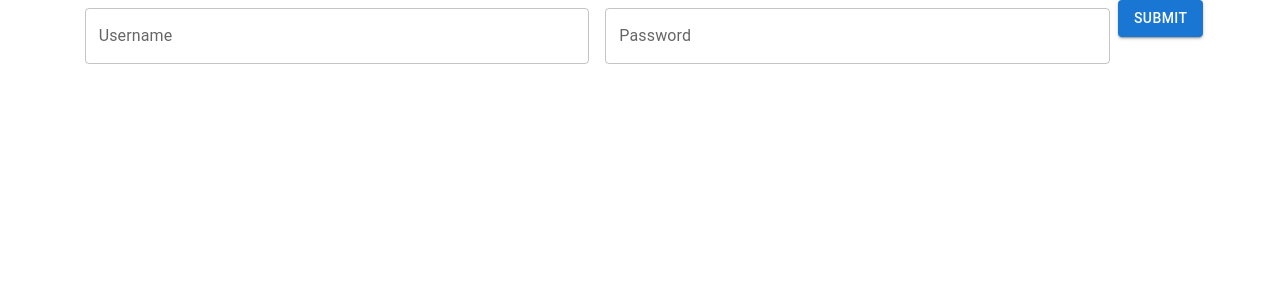
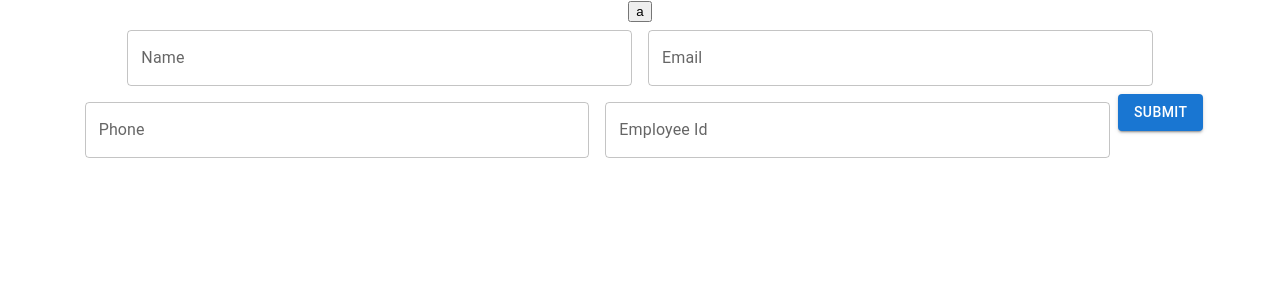
Before and after one commit to tejasrana1/attendence_tracker, a React (Create React App) app: page / in a window 1280 px wide. Shown: the top 300 px of the page. Built offline with nearby package versions, Linux system fonts and the light colour scheme.

Commit message:
second commit

```diff
--- a/src/App.js
+++ b/src/App.js
@@ -1,11 +1,11 @@
-import logo from './logo.svg';
+import React from 'react';
 import './App.css';
 import Login from './components/Login';
-
+import Register from './components/Register';
 function App() {
   return (
     <div className="App">
-      <Login />
+      <Register />
     </div>
   );
 }
--- a/src/components/Register.jsx
+++ b/src/components/Register.jsx
@@ -1,8 +1,168 @@
-import React from 'react'
+import React, { useEffect, useState } from 'react'
+import { TextField,Box,Button } from '@mui/material'
+import { passwordReGex, usernameReGex } from './reGex'
+import { login,selectUser } from '../store/userSlice'
+import { useDispatch, useSelector } from 'react-redux'
+
 
 const Register = () => {
+    const userData = useSelector(selectUser)
+    const dispatch = useDispatch()
+    const [user,setUser] = useState({
+        name: "",
+        email: "",
+        eid: "",
+        phone: ""
+    })
+    const [err,setErr] = useState({
+        name: false,
+        email: false,
+        eid: false,
+        phone: false
+    })
+    const [msg,setMsg] = useState({
+        name: "",
+        email: "",
+        eid: "",
+        phone: ""
+    })
+    function handleSubmit(e){
+        e.preventDefault()
+       alert("hi")
+       console.log(user);
+       dispatch(login({user}))
+    }
+    const handleChange = (e)=>{
+        const {name,value} = e.target;
+        setUser(prev=>{
+            return{
+                ...prev,
+                [name]: value
+            }
+        })
+    }
+    const validate = (e)=>{
+        if(e.target.name === "password"){
+        if(!passwordReGex.test(user.password)){
+            setErr(prev=>{
+                return{
+                    ...prev,
+                    password: true
+                }
+            })
+            setMsg(prev=>{
+                return{
+                    ...prev,
+                    password: "Password Validation Failed"
+                }
+            })
+        }
+        else{
+            setErr(prev=>{
+                return{
+                    ...prev,
+                    password: false
+                }
+            })
+            setMsg(prev=>{
+                return{
+                    ...prev,
+                    password: ""
+                }
+            })
+        }
+    }
+        if(e.target.name === "username"){
+        if(!usernameReGex.test(user.username)){
+            setErr(prev=>{
+                return{
+                    ...prev,
+                    username: true
+                }
+            })
+            setMsg(prev=>{
+                return{
+                    ...prev,
+                    username: "Username Validation Failed"
+                }
+            })
+        }
+        else{
+            setErr(prev=>{
+                return{
+                    ...prev,
+                    username: false
+                }
+            })
+            setMsg(prev=>{
+                return{
+                    ...prev,
+                    username: ""
+                }
+            })
+        }
+    }
+    }
   return (
-    <div>Register</div>
+    <div>
+        <button onClick={()=>{console.log(userData);}}>a</button>
+         <Box
+         onSubmit={handleSubmit}
+      component="form"
+      sx={{
+        '& .MuiTextField-root': { m: 1, width: '50ch' },
+      }}
+      noValidate
+      autoComplete="off"
+    >
+      <div>
+      <TextField
+          error={err.name}
+          id="outlined-error-helper-text"
+          label="Name"
+          helperText={msg.name}
+          value={user.name}
+          onChange={handleChange}
+          onBlur={validate}
+          name="name"
+        />
+        <TextField
+          error={err.email}
+          id="outlined-error-helper-text"
+          type="email"
+          label="Email"
+          helperText={msg.email}
+          value={user.email}
+          onChange={handleChange}
+          onBlur={validate}
+          name="email"
+        />
+        <TextField
+          error={err.phone}
+          id="outlined-error-helper-text"
+          type="tel"
+          label="Phone"
+          helperText={msg.phone}
+          value={user.phone}
+          onChange={handleChange}
+          onBlur={validate}
+          name="phone"
+        />
+        <TextField
+          error={err.eid}
+          id="outlined-error-helper-text"
+          type="number"
+          label="Employee Id"
+          helperText={msg.eid}
+          value={user.eid}
+          onChange={handleChange}
+          onBlur={validate}
+          name="eid"
+        />
+        <Button disabled={err.password && err.username} variant="contained" type='submit'>Submit</Button>
+      </div>
+      </Box>
+    </div>
   )
 }
 
```
